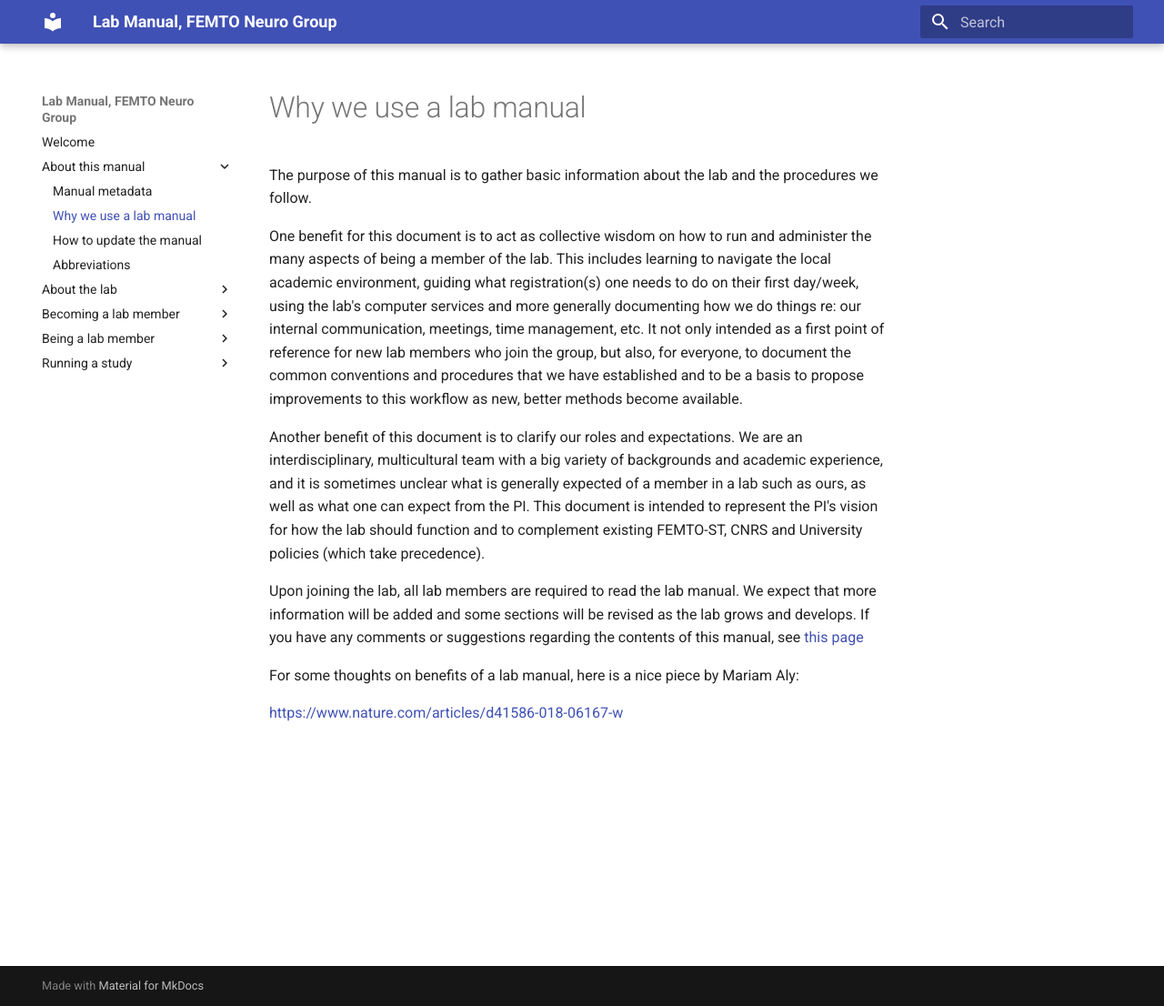
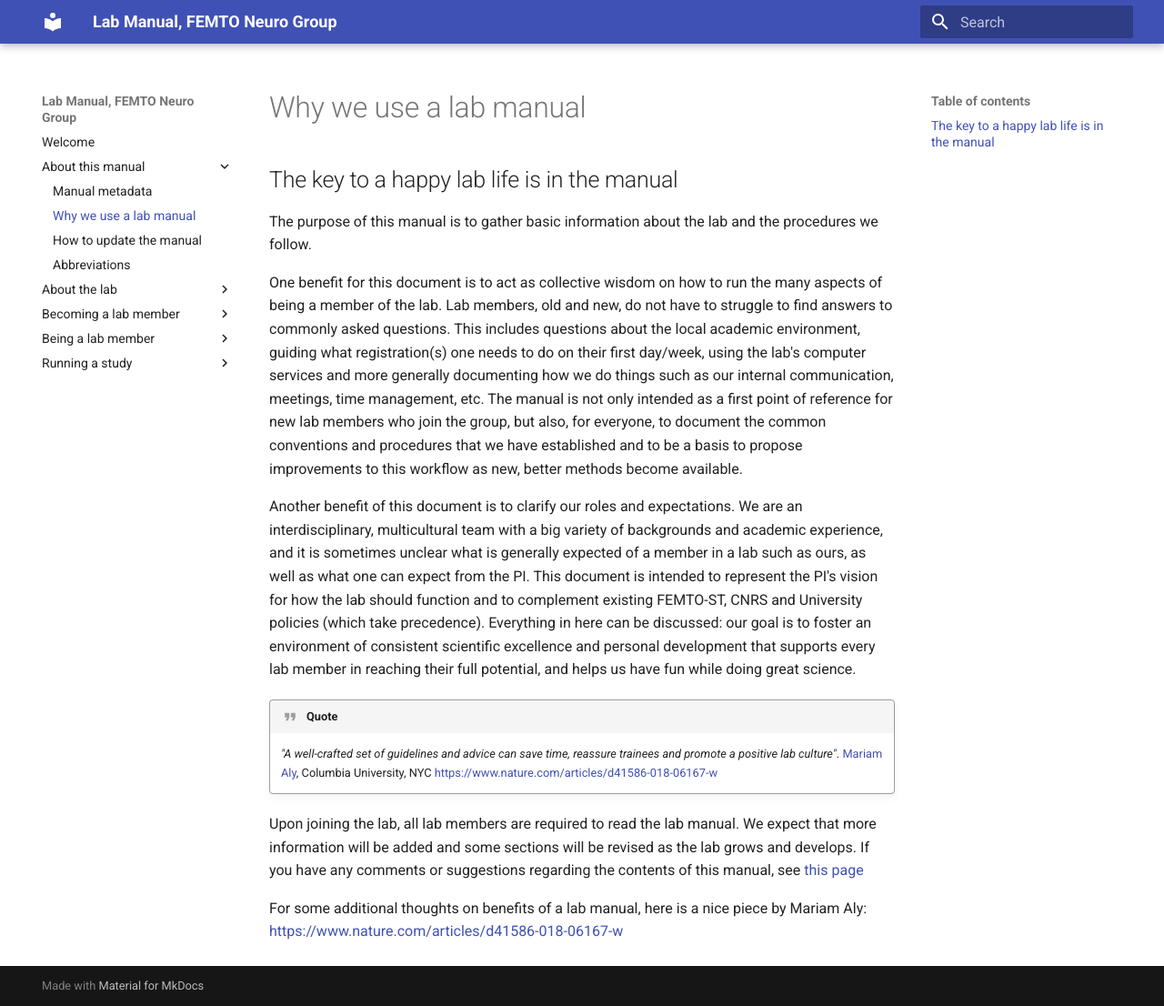
Before and after one commit to neuro-team-femto/lab_manual, an MkDocs documentation site: the page built from docs/about-this-manual/why-we-use-a-lab-manual.md, in a window 1280 px wide and 1106 px high. Shown: the whole window at 91% size. Built offline with MkDocs 1.6.1 and Material for MkDocs 9.7.7, drawn with Linux system fonts in a browser that asks for light colours.

```diff
--- a/docs/about-this-manual/why-we-use-a-lab-manual.md
+++ b/docs/about-this-manual/why-we-use-a-lab-manual.md
@@ -1,13 +1,18 @@
 # Why we use a lab manual
+
+## The key to a happy lab life is in the manual
 
 The purpose of this manual is to gather basic information about the lab and the procedures we follow.
 
-One benefit for this document is to act as collective wisdom on how to run and administer the many aspects of being a member of the lab. This includes learning to navigate the local academic environment, guiding what registration(s) one needs to do on their first day/week, using the lab's computer services and more generally documenting how we do things re: our internal communication, meetings, time management, etc. It not only intended as a first point of reference for new lab members who join the group, but also, for everyone, to document the common conventions and procedures that we have established and to be a basis to propose improvements to this workflow as new, better methods become available.
+One benefit for this document is to act as collective wisdom on how to run the many aspects of being a member of the lab. Lab members, old and new, do not have to struggle to find answers to commonly asked questions. This includes questions about the local academic environment, guiding what registration(s) one needs to do on their first day/week, using the lab's computer services and more generally documenting how we do things such as our internal communication, meetings, time management, etc. The manual is not only intended as a first point of reference for new lab members who join the group, but also, for everyone, to document the common conventions and procedures that we have established and to be a basis to propose improvements to this workflow as new, better methods become available.
 
-Another benefit of this document is to clarify our roles and expectations. We are an interdisciplinary, multicultural team with a big variety of backgrounds and academic experience, and it is sometimes unclear what is generally expected of a member in a lab such as ours, as well as what one can expect from the PI. This document is intended to represent the PI's vision for how the lab should function and to complement existing FEMTO-ST, CNRS and University policies (which take precedence).
+Another benefit of this document is to clarify our roles and expectations. We are an interdisciplinary, multicultural team with a big variety of backgrounds and academic experience, and it is sometimes unclear what is generally expected of a member in a lab such as ours, as well as what one can expect from the PI. This document is intended to represent the PI's vision for how the lab should function and to complement existing FEMTO-ST, CNRS and University policies (which take precedence). Everything in here can be discussed: our goal is to foster an environment of consistent scientific excellence and personal development that supports every lab member in reaching their full potential, and helps us have fun while doing great science.
+
+!!! quote
+
+	_"A well-crafted set of guidelines and advice can save time, reassure trainees and promote a positive lab culture"_.
+	[Mariam Aly](https://psychology.columbia.edu/content/mariam-aly), Columbia University, NYC [https://www.nature.com/articles/d41586-018-06167-w](../downloads/aly_nature.pdf)
 
 Upon joining the lab, all lab members are required to read the lab manual. We expect that more information will be added and some sections will be revised as the lab grows and develops. If you have any comments or suggestions regarding the contents of this manual, see [this page](how-to-update-the-manual.md)
 
-For some thoughts on benefits of a lab manual, here is a nice piece by Mariam Aly:
-
-[https://www.nature.com/articles/d41586-018-06167-w](../downloads/aly_nature.pdf)
+For some additional thoughts on benefits of a lab manual, here is a nice piece by Mariam Aly: [https://www.nature.com/articles/d41586-018-06167-w](../downloads/aly_nature.pdf)
```
Also changed, not shown: docs/about-this-manual/how-to-update-the-manual.md (+3 -3 lines).
